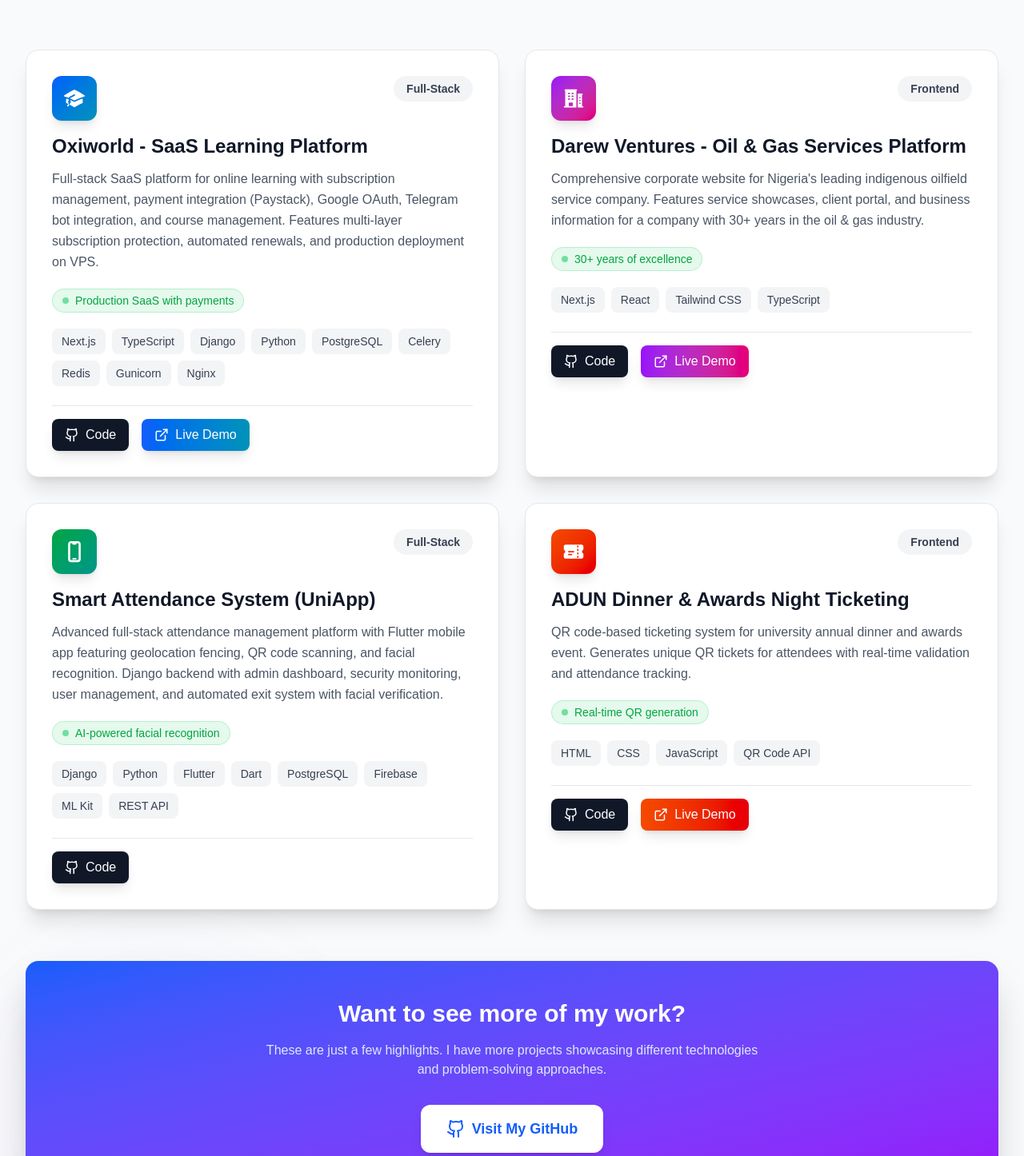
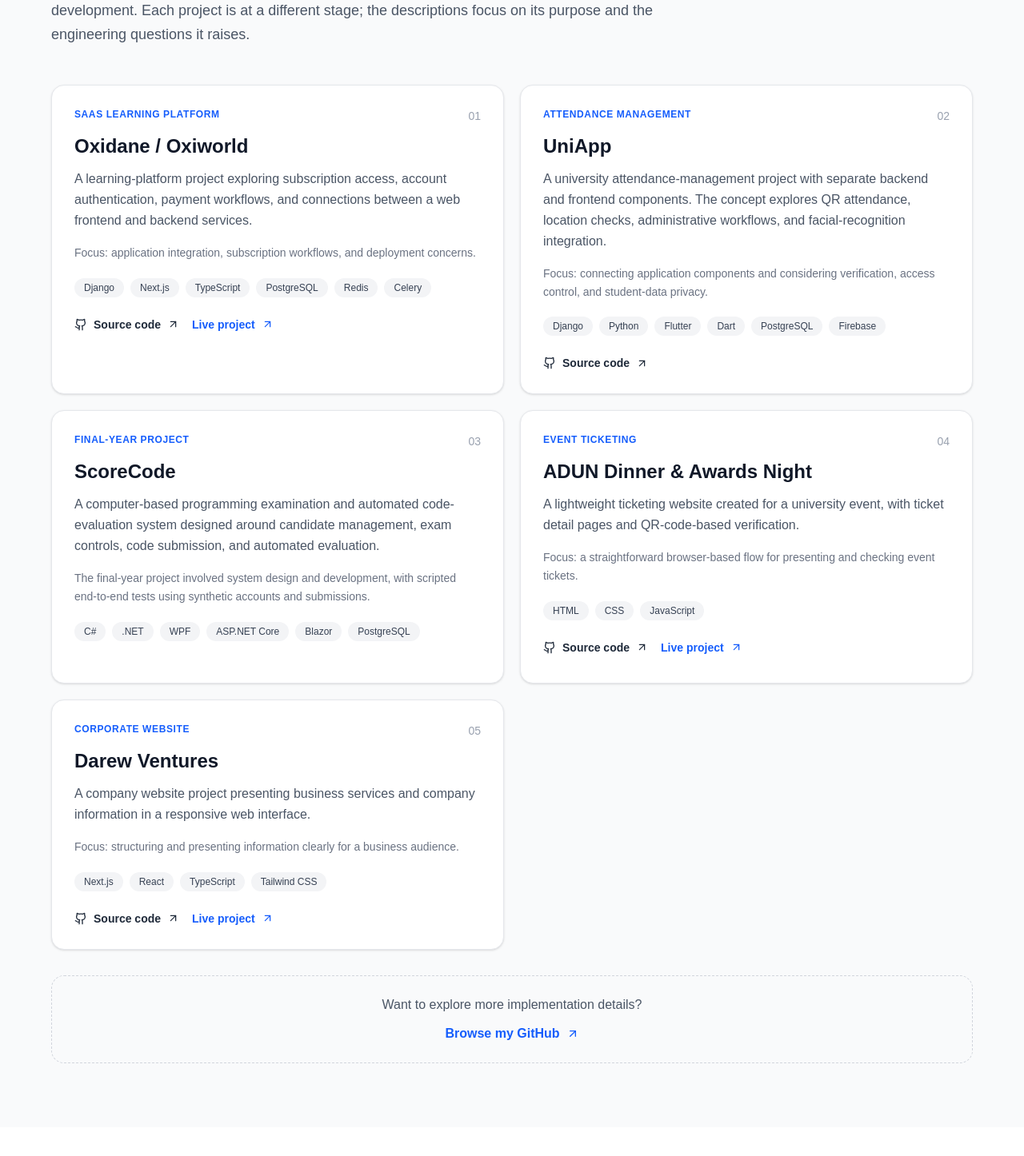
Before and after one commit to DevObiChinaka/portfolio, a Next.js app: page / in a window 1280 px wide. Shown: the part 2084-3530 px from the top of the page at 80% size. Built offline with nearby package versions, Linux system fonts and the light colour scheme.

Commit message:
Refocus portfolio on software engineering and backend systems

```diff
--- a/components/Projects.tsx
+++ b/components/Projects.tsx
@@ -1,215 +1,91 @@
-"use client";
+import { ArrowUpRight, Github } from "lucide-react";
 
-import { ExternalLink, Github } from "lucide-react";
-import { AcademicCapIcon, BuildingOffice2Icon, DevicePhoneMobileIcon, TicketIcon } from "@heroicons/react/24/solid";
-import { useEffect, useRef, useState } from "react";
-
-// Add as more projects are done
 const projects = [
   {
-    title: "Oxiworld - SaaS Learning Platform",
-    description: "Full-stack SaaS platform for online learning with subscription management, payment integration (Paystack), Google OAuth, Telegram bot integration, and course management. Features multi-layer subscription protection, automated renewals, and production deployment on VPS.",
-    tech: ["Next.js", "TypeScript", "Django", "Python", "PostgreSQL", "Celery", "Redis", "Gunicorn", "Nginx"],
+    title: "Oxidane / Oxiworld",
+    type: "SaaS learning platform",
+    description: "A learning-platform project exploring subscription access, account authentication, payment workflows, and connections between a web frontend and backend services.",
+    contribution: "Focus: application integration, subscription workflows, and deployment concerns.",
+    stack: ["Django", "Next.js", "TypeScript", "PostgreSQL", "Redis", "Celery"],
     github: "https://github.com/DevObiChinaka/oxidane",
-    live: "https://oxidane-two.vercel.app/",
-    category: "Full-Stack",
-    icon: AcademicCapIcon,
-    gradient: "from-blue-600 to-cyan-600",
-    highlight: "Production SaaS with payments"
+    live: "https://oxidane-two.vercel.app/"
   },
   {
-    title: "Darew Ventures - Oil & Gas Services Platform",
-    description: "Comprehensive corporate website for Nigeria's leading indigenous oilfield service company. Features service showcases, client portal, and business information for a company with 30+ years in the oil & gas industry.",
-    tech: ["Next.js", "React", "Tailwind CSS", "TypeScript"],
-    github: "https://github.com/DevObiChinaka/darew",
-    live: "https://darew.netlify.app/",
-    category: "Frontend",
-    icon: BuildingOffice2Icon,
-    gradient: "from-purple-600 to-pink-600",
-    highlight: "30+ years of excellence"
+    title: "UniApp",
+    type: "Attendance management",
+    description: "A university attendance-management project with separate backend and frontend components. The concept explores QR attendance, location checks, administrative workflows, and facial-recognition integration.",
+    contribution: "Focus: connecting application components and considering verification, access control, and student-data privacy.",
+    stack: ["Django", "Python", "Flutter", "Dart", "PostgreSQL", "Firebase"],
+    github: "https://github.com/DevObiChinaka/uniapp",
+    live: ""
   },
   {
-    title: "Smart Attendance System (UniApp)",
-    description: "Advanced full-stack attendance management platform with Flutter mobile app featuring geolocation fencing, QR code scanning, and facial recognition. Django backend with admin dashboard, security monitoring, user management, and automated exit system with facial verification.",
-    tech: ["Django", "Python", "Flutter", "Dart", "PostgreSQL", "Firebase", "ML Kit", "REST API"],
-    github: "https://github.com/DevObiChinaka/uniapp",
-    live: "",
-    category: "Full-Stack",
-    icon: DevicePhoneMobileIcon,
-    gradient: "from-green-600 to-teal-600",
-    highlight: "AI-powered facial recognition"
+    title: "ScoreCode",
+    type: "Final-year project",
+    description: "A computer-based programming examination and automated code-evaluation system designed around candidate management, exam controls, code submission, and automated evaluation.",
+    contribution: "The final-year project involved system design and development, with scripted end-to-end tests using synthetic accounts and submissions.",
+    stack: ["C#", ".NET", "WPF", "ASP.NET Core", "Blazor", "PostgreSQL"],
+    github: "",
+    live: ""
   },
   {
-    title: "ADUN Dinner & Awards Night Ticketing",
-    description: "QR code-based ticketing system for university annual dinner and awards event. Generates unique QR tickets for attendees with real-time validation and attendance tracking.",
-    tech: ["HTML", "CSS", "JavaScript", "QR Code API"],
+    title: "ADUN Dinner & Awards Night",
+    type: "Event ticketing",
+    description: "A lightweight ticketing website created for a university event, with ticket detail pages and QR-code-based verification.",
+    contribution: "Focus: a straightforward browser-based flow for presenting and checking event tickets.",
+    stack: ["HTML", "CSS", "JavaScript"],
     github: "https://github.com/DevObiChinaka/dinner",
-    live: "https://devobichinaka.github.io/dinner/",
-    category: "Frontend",
-    icon: TicketIcon,
-    gradient: "from-orange-600 to-red-600",
-    highlight: "Real-time QR generation"
+    live: "https://devobichinaka.github.io/dinner/"
   },
+  {
+    title: "Darew Ventures",
+    type: "Corporate website",
+    description: "A company website project presenting business services and company information in a responsive web interface.",
+    contribution: "Focus: structuring and presenting information clearly for a business audience.",
+    stack: ["Next.js", "React", "TypeScript", "Tailwind CSS"],
+    github: "https://github.com/DevObiChinaka/darew",
+    live: "https://darew.netlify.app/"
+  }
 ];
 
 export default function Projects() {
-  const [isVisible, setIsVisible] = useState(false);
-  const [hoveredIndex, setHoveredIndex] = useState<number | null>(null);
-  const sectionRef = useRef<HTMLElement>(null);
-
-  useEffect(() => {
-    const observer = new IntersectionObserver(
-      ([entry]) => {
-        if (entry.isIntersecting) {
-          setIsVisible(true);
-        }
-      },
-      { threshold: 0.1 }
-    );
-
-    if (sectionRef.current) {
-      observer.observe(sectionRef.current);
-    }
-
-    return () => observer.disconnect();
-  }, []);
-
   return (
-    <section
-      ref={sectionRef}
-      id="projects"
-      className="py-24 px-4 sm:px-6 lg:px-8 bg-gray-50 dark:bg-gray-900 relative overflow-hidden"
-    >
-      {/* Background decoration */}
-      <div className="absolute bottom-0 left-0 w-96 h-96 bg-gradient-to-tr from-purple-500/5 to-blue-500/5 rounded-full blur-3xl"></div>
-
-      <div className="max-w-7xl mx-auto relative z-10">
-        <div className={`text-center mb-8 sm:mb-16 transition-all duration-1000 ${
-          isVisible ? 'opacity-100 translate-y-0' : 'opacity-0 translate-y-10'
-        }`}>
-          <h2 className="text-2xl sm:text-4xl md:text-5xl font-bold text-gray-900 dark:text-white mb-3 sm:mb-4 px-4">
-            Featured <span className="bg-gradient-to-r from-blue-600 to-purple-600 bg-clip-text text-transparent">Projects</span>
-          </h2>
-          <p className="text-sm sm:text-lg text-gray-600 dark:text-gray-400 max-w-2xl mx-auto px-4">
-            A showcase of my work building scalable backends, robust APIs, and complete full-stack applications
+    <section id="projects" className="bg-gray-50 dark:bg-gray-950 py-20 px-4 sm:px-6 lg:px-8">
+      <div className="max-w-6xl mx-auto">
+        <div className="max-w-3xl mb-12">
+          <p className="text-sm font-semibold tracking-[0.2em] uppercase text-blue-600 dark:text-blue-400 mb-3">Selected work</p>
+          <h2 className="text-3xl sm:text-4xl font-bold text-gray-950 dark:text-white">Projects that show how I approach problems.</h2>
+          <p className="mt-4 text-lg leading-relaxed text-gray-600 dark:text-gray-300">
+            A small selection of projects across backend workflows, application integration, and web development.
+            Each project is at a different stage; the descriptions focus on its purpose and the engineering questions it raises.
           </p>
-          <div className="w-20 sm:w-24 h-1 bg-gradient-to-r from-blue-600 to-purple-600 mx-auto rounded-full mt-4"></div>
         </div>
 
-        <div className="grid grid-cols-1 lg:grid-cols-2 gap-8">
-          {projects.map((project, index) => {
-            const Icon = project.icon;
-            return (
-              <div
-                key={index}
-                className={`group relative bg-white dark:bg-gray-800 rounded-2xl shadow-xl overflow-hidden hover:shadow-2xl transition-all duration-500 border border-gray-200 dark:border-gray-700 ${
-                  isVisible ? 'opacity-100 translate-y-0' : 'opacity-0 translate-y-10'
-                }`}
-                style={{ transitionDelay: `${200 + index * 100}ms` }}
-                onMouseEnter={() => setHoveredIndex(index)}
-                onMouseLeave={() => setHoveredIndex(null)}
-              >
-                {/* Gradient overlay on hover */}
-                <div className={`absolute inset-0 bg-gradient-to-br ${project.gradient} opacity-0 group-hover:opacity-5 transition-opacity duration-500 pointer-events-none`}></div>
-
-                <div className="p-4 sm:p-8 relative z-10">
-                  {/* Header with icon */}
-                  <div className="flex items-start justify-between mb-3 sm:mb-4">
-                    <div className={`w-10 h-10 sm:w-14 sm:h-14 bg-gradient-to-br ${project.gradient} rounded-xl flex items-center justify-center shadow-lg group-hover:scale-110 transition-transform duration-300`}>
-                      <Icon className="w-5 h-5 sm:w-7 sm:h-7 text-white" />
-                    </div>
-                    <span className="px-2 sm:px-4 py-1 sm:py-1.5 text-xs sm:text-sm font-semibold bg-gray-100 dark:bg-gray-700 text-gray-700 dark:text-gray-300 rounded-full">
-                      {project.category}
-                    </span>
-                  </div>
-
-                  <h3 className="text-lg sm:text-2xl font-bold text-gray-900 dark:text-white mb-2 sm:mb-3 group-hover:text-transparent group-hover:bg-clip-text group-hover:bg-gradient-to-r group-hover:from-blue-600 group-hover:to-purple-600 transition-all duration-300">
-                    {project.title}
-                  </h3>
-
-                  <p className="text-sm sm:text-base text-gray-600 dark:text-gray-400 mb-4 sm:mb-5 leading-relaxed">
-                    {project.description}
-                  </p>
-
-                  {project.highlight && (
-                    <div className="mb-5 inline-flex items-center gap-2 px-3 py-1 bg-green-500/10 border border-green-500/20 rounded-full">
-                      <div className="w-2 h-2 bg-green-500 rounded-full animate-pulse"></div>
-                      <span className="text-sm font-medium text-green-600 dark:text-green-400">{project.highlight}</span>
-                    </div>
-                  )}
-
-                  <div className="flex flex-wrap gap-2 mb-6">
-                    {project.tech.map((tech, i) => (
-                      <span
-                        key={i}
-                        className="px-2.5 sm:px-3 py-1 sm:py-1.5 text-xs sm:text-sm font-medium bg-gray-100 dark:bg-gray-700 text-gray-700 dark:text-gray-300 rounded-lg hover:scale-105 transition-transform duration-200"
-                      >
-                        {tech}
-                      </span>
-                    ))}
-                  </div>
-
-                  <div className="flex flex-wrap gap-3 sm:gap-4 pt-4 border-t border-gray-200 dark:border-gray-700">
-                    {project.github && (
-                      <a
-                        href={project.github}
-                        target="_blank"
-                        rel="noopener noreferrer"
-                        className="flex items-center gap-2 px-3 sm:px-4 py-2 bg-gray-900 dark:bg-white text-white dark:text-gray-900 rounded-lg hover:scale-105 transition-all duration-300 font-medium shadow-lg text-sm sm:text-base"
-                      >
-                        <Github size={16} className="sm:w-[18px] sm:h-[18px]" />
-                        <span>Code</span>
-                      </a>
-                    )}
-                    {project.live && (
-                      <a
-                        href={project.live}
-                        target="_blank"
-                        rel="noopener noreferrer"
-                        className={`flex items-center gap-2 px-3 sm:px-4 py-2 bg-gradient-to-r ${project.gradient} text-white rounded-lg hover:scale-105 transition-all duration-300 font-medium shadow-lg text-sm sm:text-base`}
-                      >
-                        <ExternalLink size={16} className="sm:w-[18px] sm:h-[18px]" />
-                        <span>Live Demo</span>
-                      </a>
-                    )}
-                    {!project.github && !project.live && (
-                      <span className="text-xs sm:text-sm text-gray-500 dark:text-gray-400 italic">Private/NDA Project</span>
-                    )}
-                  </div>
-                </div>
-
-                {/* Animated border effect */}
-                <div className={`absolute inset-0 rounded-2xl transition-opacity duration-500 pointer-events-none ${
-                  hoveredIndex === index ? 'opacity-100' : 'opacity-0'
-                }`}>
-                  <div className={`absolute inset-0 rounded-2xl bg-gradient-to-br ${project.gradient} opacity-20 blur-xl`}></div>
-                </div>
+        <div className="grid grid-cols-1 lg:grid-cols-2 gap-5">
+          {projects.map((project, index) => (
+            <article key={project.title} className="flex flex-col rounded-2xl border border-gray-200 dark:border-gray-800 bg-white dark:bg-gray-900 p-6 sm:p-7 shadow-sm transition hover:-translate-y-1 hover:shadow-lg">
+              <div className="flex items-start justify-between gap-4">
+                <span className="text-xs font-semibold uppercase tracking-wider text-blue-600 dark:text-blue-400">{project.type}</span>
+                <span className="text-sm text-gray-400">0{index + 1}</span>
               </div>
-            );
-          })}
+              <h3 className="mt-3 text-2xl font-bold text-gray-900 dark:text-white">{project.title}</h3>
+              <p className="mt-3 leading-relaxed text-gray-600 dark:text-gray-300">{project.description}</p>
+              <p className="mt-4 text-sm leading-relaxed text-gray-500 dark:text-gray-400">{project.contribution}</p>
+              <div className="mt-5 flex flex-wrap gap-2">
+                {project.stack.map((item) => (
+                  <span key={item} className="rounded-full bg-gray-100 dark:bg-gray-800 px-3 py-1 text-xs font-medium text-gray-700 dark:text-gray-300">{item}</span>
+                ))}
+              </div>
+              <div className="mt-6 flex flex-wrap gap-4">
+                {project.github && <a href={project.github} target="_blank" rel="noopener noreferrer" className="inline-flex items-center gap-2 text-sm font-semibold text-gray-800 dark:text-gray-100 hover:text-blue-600 dark:hover:text-blue-400"><Github size={16} /> Source code <ArrowUpRight size={15} /></a>}
+                {project.live && <a href={project.live} target="_blank" rel="noopener noreferrer" className="inline-flex items-center gap-2 text-sm font-semibold text-blue-600 dark:text-blue-400 hover:underline">Live project <ArrowUpRight size={15} /></a>}
+              </div>
+            </article>
+          ))}
         </div>
-
-        {/* CTA Section */}
-        <div className={`mt-12 sm:mt-16 text-center transition-all duration-1000 delay-700 ${
-          isVisible ? 'opacity-100 translate-y-0' : 'opacity-0 translate-y-10'
-        }`}>
-          <div className="bg-gradient-to-br from-blue-600 to-purple-600 rounded-2xl p-6 sm:p-8 md:p-12 shadow-2xl">
-            <h3 className="text-xl sm:text-2xl md:text-3xl font-bold text-white mb-3 sm:mb-4 px-4">
-              Want to see more of my work?
-            </h3>
-            <p className="text-sm sm:text-base text-blue-100 mb-6 sm:mb-8 max-w-2xl mx-auto px-4">
-              These are just a few highlights. I have more projects showcasing different technologies and problem-solving approaches.
-            </p>
-            <a
-              href="https://github.com/devobichinaka"
-              target="_blank"
-              rel="noopener noreferrer"
-              className="inline-flex items-center gap-2 px-6 sm:px-8 py-3 sm:py-4 bg-white text-blue-600 rounded-xl hover:bg-gray-100 transition-all font-semibold text-base sm:text-lg shadow-lg hover:scale-105 transform duration-300"
-            >
-              <Github size={20} className="sm:w-6 sm:h-6" />
-              <span>Visit My GitHub</span>
-            </a>
-          </div>
+        <div className="mt-8 rounded-2xl border border-dashed border-gray-300 dark:border-gray-700 p-6 text-center">
+          <p className="text-gray-600 dark:text-gray-300">Want to explore more implementation details?</p>
+          <a href="https://github.com/DevObiChinaka" target="_blank" rel="noopener noreferrer" className="mt-3 inline-flex items-center gap-2 font-semibold text-blue-600 dark:text-blue-400 hover:underline">Browse my GitHub <ArrowUpRight size={16} /></a>
         </div>
       </div>
     </section>
```
